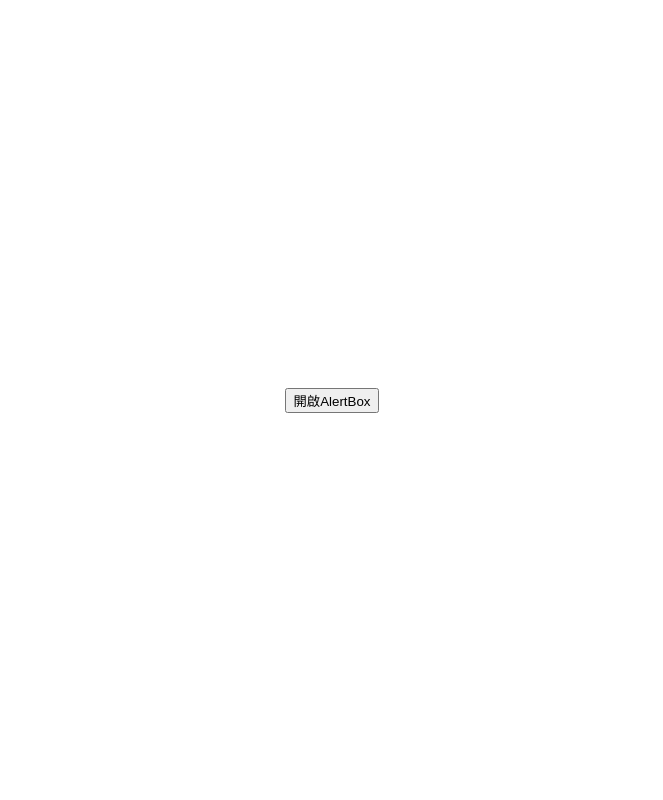
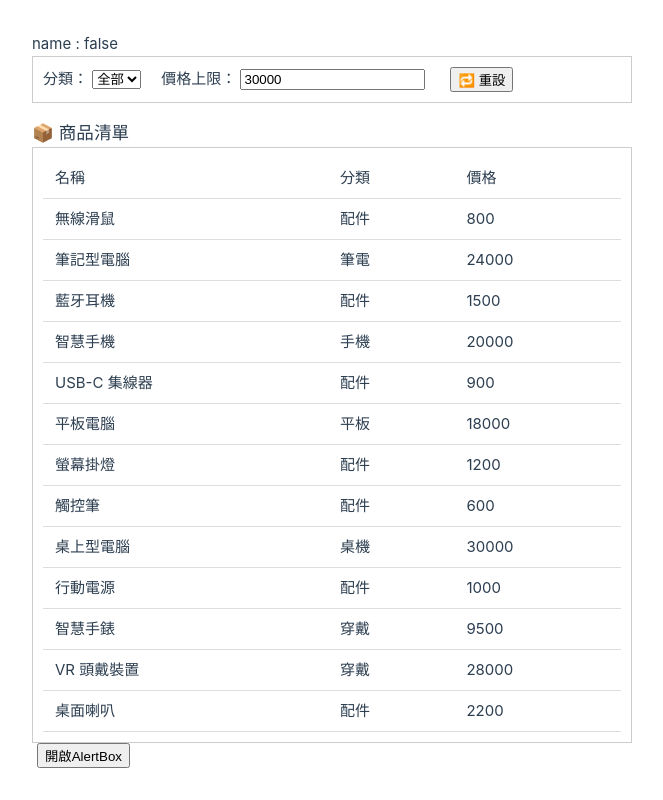
Before and after one commit to Kevin6065/SourceTreeFolder, a Vue app: page / in a window 1280 px wide. Shown: the whole page, without its empty margins (308-971 px from the left). Built offline with nearby package versions, Linux system fonts and the light colour scheme.

Commit message:
Product Filter/Page/Comp

```diff
--- a/src/App.vue
+++ b/src/App.vue
@@ -29,6 +29,8 @@
 import WatchEffectComp from './components/WatchEffectComp.vue'
 import TabComponent from './components/TabComponent.vue'
 import RegisterRunDown from './components/RegisterRunDown.vue'
+import PropsComp from './components/PropsComp.vue'
+import ProductPage from './components/ProductPage.vue'
 
 const msgT = "I'm Jerry"
 
@@ -95,6 +97,8 @@
     <!-- <TabComponent /> -->
     <!-- <RegisterRunDown /> -->
     <!-- <RegisterRunDown /> -->
+    <PropsComp />
+    <ProductPage />
 
     <button @click="open">開啟AlertBox</button>
 
--- /dev/null
+++ b/src/components/ProductFilter.vue
@@ -0,0 +1,66 @@
+<template>
+  <div class="filter">
+    <label>
+      分類：
+      <select v-model="localCategory">
+        <option v-for="cat in categories" :key="cat" :value="cat">
+          {{ cat }}
+        </option>
+      </select>
+    </label>
+
+    <label>
+      價格上限：
+      <input type="number" v-model.number="localMaxPrice" />
+    </label>
+
+    <button @click="reset">🔁 重設</button>
+  </div>
+</template>
+
+<script setup>
+import { ref, watch } from 'vue'
+
+const props = defineProps({
+  category: String,
+  maxPrice: Number,
+  categories: Array,
+})
+
+const emit = defineEmits(['update:category', 'update:maxPrice', 'reset'])
+
+const localCategory = ref(props.category)
+const localMaxPrice = ref(props.maxPrice)
+
+// 當 local 改變時，通知父層更新 v-model
+watch(localCategory, (val) => emit('update:category', val))
+watch(localMaxPrice, (val) => emit('update:maxPrice', val))
+
+// 當父層 props 改變時，更新 local 狀態（確保同步）
+watch(
+  () => props.category,
+  (val) => (localCategory.value = val),
+)
+watch(
+  () => props.maxPrice,
+  (val) => (localMaxPrice.value = val),
+)
+
+function reset() {
+  // 通知父層執行重設
+  emit('reset')
+}
+</script>
+
+<style scoped>
+.filter {
+  width: 600px;
+  padding: 10px;
+  border: 1px solid #ccc;
+  margin-bottom: 16px;
+  box-sizing: border-box;
+  display: flex;
+  gap: 20px;
+  align-items: center;
+}
+</style>
--- /dev/null
+++ b/src/components/ProductPage.vue
@@ -0,0 +1,121 @@
+<template>
+  <div class="container">
+    <ProductFilter
+      v-model:category="productFilterData.category"
+      v-model:maxPrice="productFilterData.maxPrice"
+      :categories="categoryOptions"
+      @reset="resetFilter"
+    />
+
+    <h3>📦 商品清單</h3>
+    <div class="table-wrapper">
+      <table v-if="filteredProducts.length > 0">
+        <thead>
+          <tr>
+            <th>名稱</th>
+            <th>分類</th>
+            <th>價格</th>
+          </tr>
+        </thead>
+        <tbody>
+          <tr v-for="item in filteredProducts" :key="item.id">
+            <td>{{ item.name }}</td>
+            <td>{{ item.category }}</td>
+            <td>{{ item.price }}</td>
+          </tr>
+        </tbody>
+      </table>
+
+      <p v-else class="no-data">❌ 找不到符合的商品</p>
+    </div>
+  </div>
+</template>
+
+<script setup>
+import { reactive, computed } from 'vue'
+import ProductFilter from './ProductFilter.vue'
+
+const products = reactive([
+  { id: 1, name: '無線滑鼠', category: '配件', price: 800 },
+  { id: 2, name: '筆記型電腦', category: '筆電', price: 24000 },
+  { id: 3, name: '藍牙耳機', category: '配件', price: 1500 },
+  { id: 4, name: '智慧手機', category: '手機', price: 20000 },
+  { id: 5, name: 'USB-C 集線器', category: '配件', price: 900 },
+  { id: 6, name: '平板電腦', category: '平板', price: 18000 },
+  { id: 7, name: '螢幕掛燈', category: '配件', price: 1200 },
+  { id: 8, name: '觸控筆', category: '配件', price: 600 },
+  { id: 9, name: '摺疊手機', category: '手機', price: 42000 },
+  { id: 10, name: '桌上型電腦', category: '桌機', price: 30000 },
+  { id: 11, name: '電競筆電', category: '筆電', price: 55000 },
+  { id: 12, name: '行動電源', category: '配件', price: 1000 },
+  { id: 13, name: '智慧手錶', category: '穿戴', price: 9500 },
+  { id: 14, name: 'VR 頭戴裝置', category: '穿戴', price: 28000 },
+  { id: 15, name: '桌面喇叭', category: '配件', price: 2200 },
+])
+
+// 篩選條件 reactive 狀態
+const productFilterData = reactive({
+  category: '全部',
+  maxPrice: 30000,
+})
+
+// 由 products 自動抽出唯一分類，加上「全部」
+const categoryOptions = computed(() => {
+  const set = new Set(products.map((p) => p.category))
+  return ['全部', ...set]
+})
+
+// 根據篩選條件過濾商品
+const filteredProducts = computed(() => {
+  return products.filter((item) => {
+    // 1. 判斷分類是否符合
+    // 如果篩選分類是「全部」，代表不限制分類，全部都符合
+    // 否則只要商品分類等於篩選分類才符合
+    const matchCategory =
+      productFilterData.category === '全部' || item.category === productFilterData.category
+    // 2. 判斷價格是否符合
+    // 商品價格必須小於等於篩選價格上限
+    const matchPrice = item.price <= productFilterData.maxPrice
+    // 3. 只有兩者都符合才保留該商品
+    return matchCategory && matchPrice
+  })
+})
+
+// 重設篩選條件
+function resetFilter() {
+  productFilterData.category = '全部'
+  productFilterData.maxPrice = 30000
+}
+</script>
+
+<style scoped>
+.container {
+  width: 600px;
+  margin: 0 auto;
+}
+
+.table-wrapper {
+  width: 100%;
+  border: 1px solid #ccc;
+  padding: 10px;
+  box-sizing: border-box;
+}
+
+table {
+  width: 100%;
+  border-collapse: collapse;
+}
+
+th,
+td {
+  padding: 8px 12px;
+  text-align: left;
+  border-bottom: 1px solid #ddd;
+}
+
+.no-data {
+  padding: 16px;
+  text-align: center;
+  color: #888;
+}
+</style>
--- /dev/null
+++ b/src/components/PropsComp.vue
@@ -0,0 +1,58 @@
+<script setup>
+defineProps({
+  // 基礎類型檢查
+  // （給出 `null` 和 `undefined` 值則會跳過任何類型檢查）
+  propA: Number,
+  // 多種可能的類型
+  propB: [String, Number],
+  // 必傳，且為 String 類型
+  propC: {
+    type: String,
+    required: true,
+  },
+  // 必傳，但可以是 null
+  propD: {
+    type: [String, null],
+    required: true,
+  },
+  // 有默認值的數字
+  propE: {
+    type: Number,
+    default: 100,
+  },
+  // 有默認值的對象
+  propF: {
+    type: Object,
+    // 對象或數組的默認值
+    // 必須從一個工廠函數返回。
+    // 該函數接收組件所接收到的原始 prop 作為參數。
+    default(rawProps) {
+      return { message: 'hello' }
+    },
+  },
+  // 自定義類型校驗函數
+  // 在 3.4+ 中完整的 props 作為第二個參數傳入
+  propG: {
+    validator(value, props) {
+      // The value must match one of these strings
+      return ['success', 'warning', 'danger'].includes(value)
+    },
+  },
+  // 有默認值的函數
+  propH: {
+    type: Function,
+    // 不像對象或數組的默認，這不是一個
+    // 工廠函數。這會是一個用來作為默認值的函數
+    default() {
+      return () => 'Default function'
+    },
+  },
+  disabled: Boolean,
+})
+</script>
+
+<template>
+  <div>name : {{ disabled }}</div>
+</template>
+
+<style scoped></style>
```
